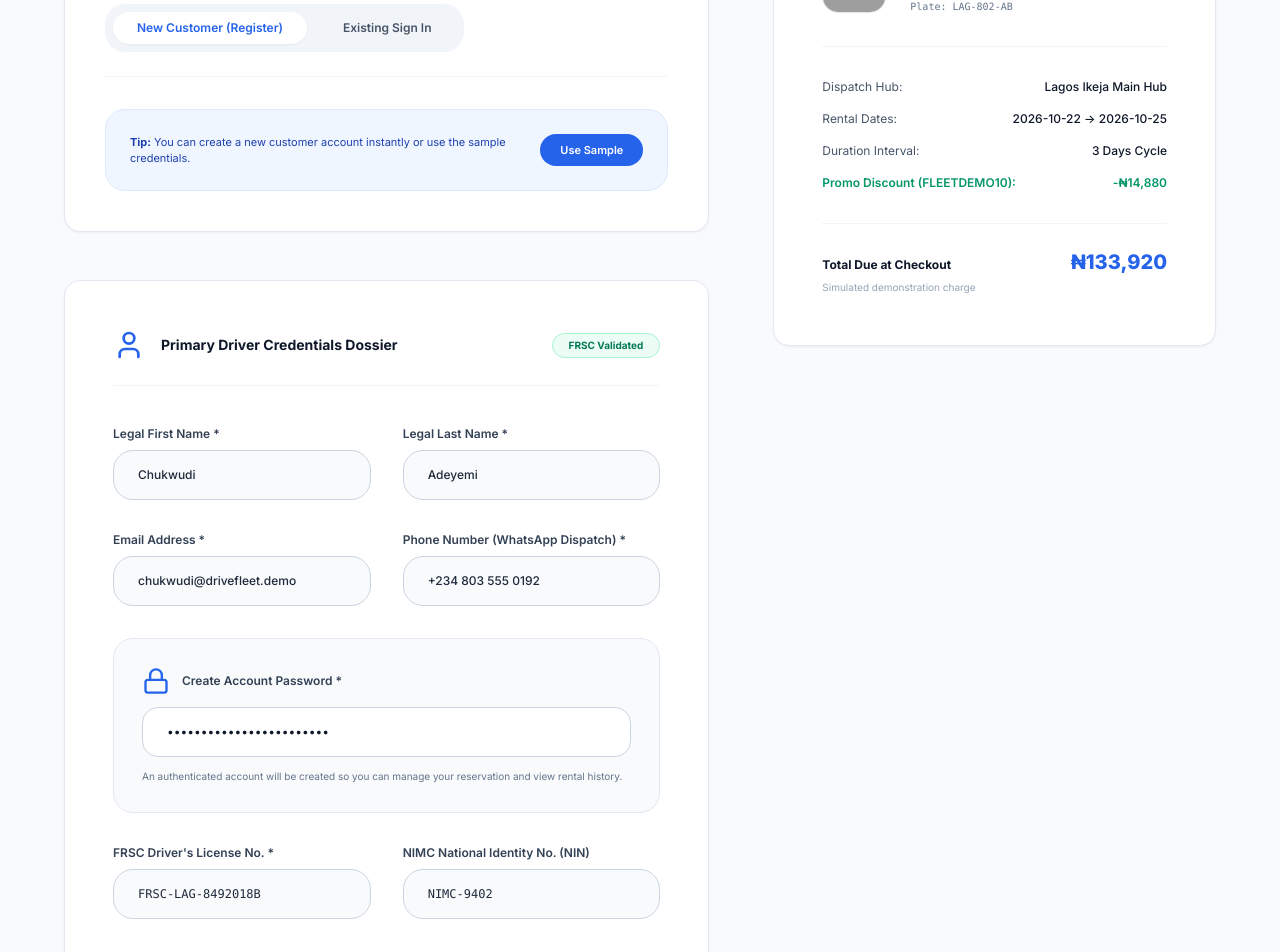
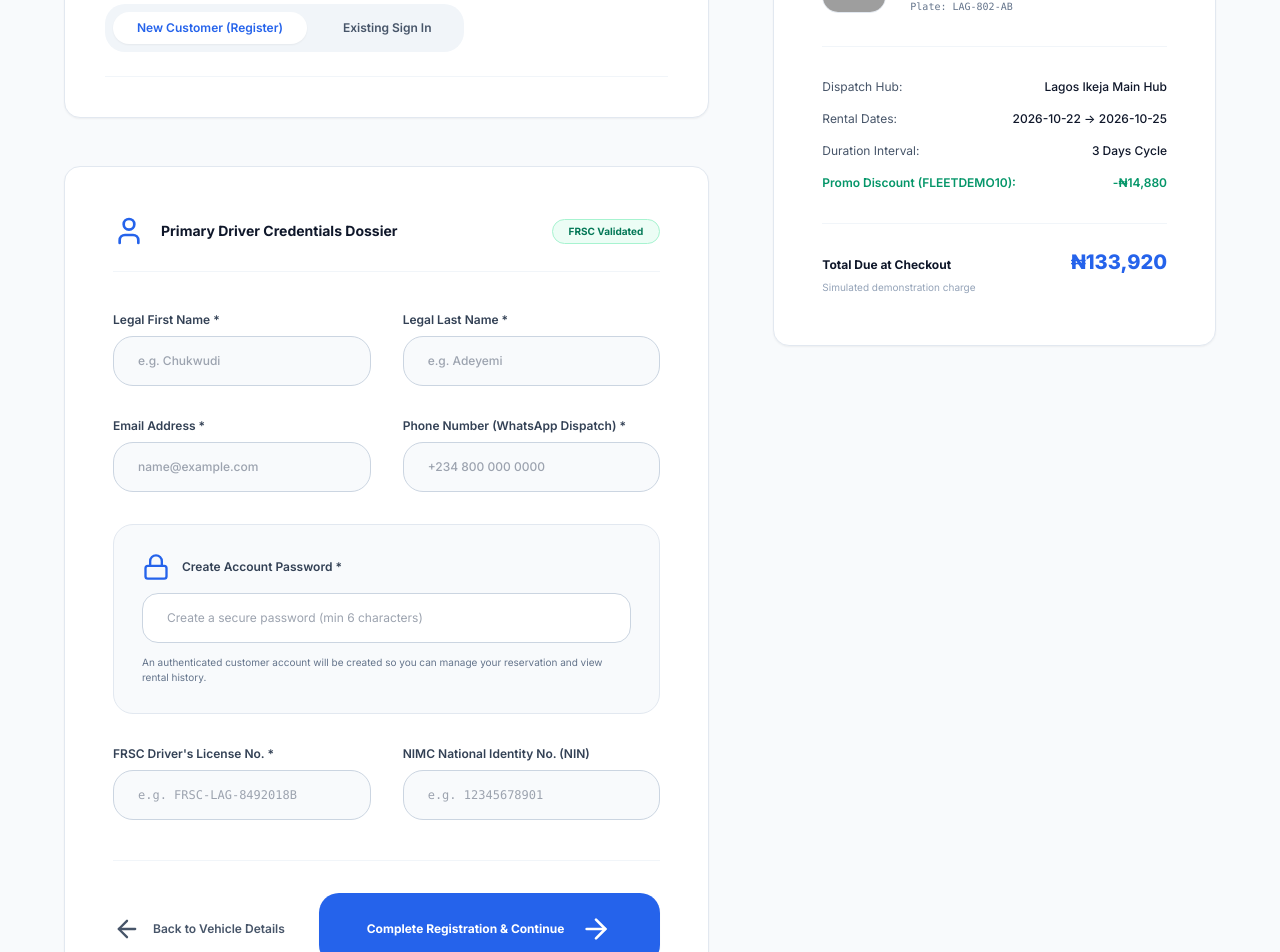
Before and after one commit to officialchrisdigital/DriveFleet, a React (Vite) app: page /book/1 in a window 1280 px wide. Shown: the part 440-1392 px from the top of the page. Built offline with nearby package versions, Linux system fonts and the light colour scheme; grey boxes are pictures that could not be loaded.

Commit message:
fix(booking): dynamic auth inputs on booking wizard, sync profile picture on sign in, and remove demo sample credentials

```diff
--- a/src/contexts/AuthContext.tsx
+++ b/src/contexts/AuthContext.tsx
@@ -73,6 +73,11 @@ export const DEFAULT_CREDENTIALS = {
       phone: '+234 803 555 0192',
       active: true,
       preferredBranchId: 'b0000000-0000-0000-0000-000000000001',
+      avatarUrl: 'https://images.unsplash.com/photo-1507003211169-0a1dd7228f2d?auto=format&fit=crop&q=80&w=400',
+      renterDetails: {
+        licenseNumber: 'FRSC-LAG-8492018B',
+        nationalId: 'NIMC-9402',
+      },
       createdAt: '2026-03-01T08:00:00Z',
     },
   },
@@ -163,6 +168,9 @@ export function AuthProvider({ children }: { children: ReactNode }) {
       );
       if (match) {
         matchedUser = { ...match.user };
+        if (match.renterDetails) {
+          matchedUser.renterDetails = match.renterDetails;
+        }
       }
     }
 
@@ -177,6 +185,23 @@ export function AuthProvider({ children }: { children: ReactNode }) {
         error: 'Access denied: This portal is reserved for DriveFleet operations personnel. Customers please use the main sign in.',
       };
     }
+
+    // Merge persistent customer CRM details if available
+    try {
+      const crmData = localStorage.getItem('drivefleet_operations_customers');
+      if (crmData) {
+        const crmList = JSON.parse(crmData);
+        const matchCrm = crmList.find((c: any) => c.email?.toLowerCase() === cleanEmail);
+        if (matchCrm) {
+          if (matchCrm.avatarUrl && !matchedUser.avatarUrl) {
+            matchedUser.avatarUrl = matchCrm.avatarUrl;
+          }
+          if (matchCrm.renterDetails && !matchedUser.renterDetails) {
+            matchedUser.renterDetails = matchCrm.renterDetails;
+          }
+        }
+      }
+    } catch {}
 
     // Merge persistent user overrides (such as custom avatarUrl)
     const overrides = getUserOverrides();
@@ -223,6 +248,7 @@ export function AuthProvider({ children }: { children: ReactNode }) {
       firstName: data.firstName.trim(),
       lastName: data.lastName.trim(),
       phone: data.phone.trim(),
+      renterDetails: data.renterDetails,
       active: true,
       createdAt: new Date().toISOString(),
     };
--- a/src/lib/types.ts
+++ b/src/lib/types.ts
@@ -21,6 +21,7 @@ export interface User {
   active: boolean;
   preferredBranchId?: string;
   avatarUrl?: string;
+  renterDetails?: RenterDetails;
   createdAt: string;
   updatedAt?: string;
 }
--- a/src/pages/auth/LoginPage.tsx
+++ b/src/pages/auth/LoginPage.tsx
@@ -80,7 +80,7 @@ export function LoginPage() {
               required
               value={email}
               onChange={(e) => setEmail(e.target.value)}
-              placeholder="chukwudi@drivefleet.demo"
+              placeholder="name@example.com"
               className="w-full bg-slate-50 border border-slate-300 rounded-xl px-3.5 py-2.5 text-sm text-slate-900 focus:outline-none focus:ring-2 focus:ring-blue-600 focus:bg-white transition-all"
             />
           </div>
--- a/src/pages/booking/BookingWizardPage.tsx
+++ b/src/pages/booking/BookingWizardPage.tsx
@@ -3,7 +3,7 @@ import { useParams, useNavigate, useSearchParams, Link } from 'react-router-dom'
 import { DEMO_VEHICLES } from '@/lib/demo-data';
 import { calculateQuote } from '@/lib/pricing-engine';
 import { formatCurrency } from '@/lib/formatters';
-import { useAuth, DEFAULT_CREDENTIALS } from '@/contexts/AuthContext';
+import { useAuth } from '@/contexts/AuthContext';
 import { getSavedSearchCriteria } from '@/lib/userBookings';
 import {
   Check,
@@ -24,7 +24,7 @@ export function BookingWizardPage() {
   const { vehicleId } = useParams<{ vehicleId: string }>();
   const [searchParams] = useSearchParams();
   const navigate = useNavigate();
-  const { user, isAuthenticated, login, register } = useAuth();
+  const { user, isAuthenticated, login, register, logout } = useAuth();
 
   const vehicle = DEMO_VEHICLES.find((v) => v.id === vehicleId) || DEMO_VEHICLES[0];
   const criteria = getSavedSearchCriteria();
@@ -47,26 +47,25 @@ export function BookingWizardPage() {
   const [email, setEmail] = useState('');
   const [phone, setPhone] = useState('');
   const [password, setPassword] = useState('');
-  const [licenseNumber, setLicenseNumber] = useState('FRSC-LAG-8492018B');
-  const [nationalId, setNationalId] = useState('NIMC-9402');
+  const [licenseNumber, setLicenseNumber] = useState('');
+  const [nationalId, setNationalId] = useState('');
 
   const [authError, setAuthError] = useState<string | null>(null);
   const [submitting, setSubmitting] = useState(false);
 
-  // Sync state if user is already authenticated
+  // Sync state if user is already authenticated or logs in
   useEffect(() => {
     if (user) {
       setFirstName(user.firstName || '');
       setLastName(user.lastName || '');
       setEmail(user.email || '');
       setPhone(user.phone || '');
-    } else {
-      // Default placeholder values for smooth demo experience
-      setFirstName('Chukwudi');
-      setLastName('Adeyemi');
-      setEmail('chukwudi@drivefleet.demo');
-      setPhone('+234 803 555 0192');
-      setPassword('Customer@DriveFleet2026!');
+      if (user.renterDetails?.licenseNumber) {
+        setLicenseNumber(user.renterDetails.licenseNumber);
+      }
+      if (user.renterDetails?.nationalId) {
+        setNationalId(user.renterDetails.nationalId);
+      }
     }
   }, [user]);
 
@@ -88,23 +87,33 @@ export function BookingWizardPage() {
     },
   });
 
+  const handleSignIn = async (e: React.FormEvent) => {
+    e.preventDefault();
+    setAuthError(null);
+    setSubmitting(true);
+
+    try {
+      const res = await login(email, password, 'customer');
+      if (!res.success) {
+        setAuthError(res.error || 'Failed to sign in. Please verify your credentials.');
+      } else {
+        setPassword('');
+      }
+    } catch {
+      setAuthError('An error occurred during verification.');
+    } finally {
+      setSubmitting(false);
+    }
+  };
+
   const handleContinue = async (e: React.FormEvent) => {
     e.preventDefault();
     setAuthError(null);
 
-    // If not authenticated, authenticate in-line
+    // If not authenticated, authenticate in-line via register
     if (!isAuthenticated) {
       setSubmitting(true);
       try {
-        if (authMode === 'login') {
-          const res = await login(email, password, 'customer');
-          if (!res.success) {
-            setAuthError(res.error || 'Failed to sign in. Please verify your credentials.');
-            setSubmitting(false);
-            return;
-          }
-        } else {
-          // Register
         if (!password || password.length < 6) {
           setAuthError('Please enter a password with at least 6 characters.');
           setSubmitting(false);
@@ -125,7 +134,6 @@ export function BookingWizardPage() {
           setAuthError(res.error || 'Failed to register account.');
           setSubmitting(false);
           return;
-          }
         }
       } catch {
         setAuthError('An error occurred during verification.');
@@ -158,13 +166,6 @@ export function BookingWizardPage() {
     );
 
     navigate('/checkout');
-  };
-
-  const handleFillDemoCustomer = () => {
-    setEmail(DEFAULT_CREDENTIALS.customer.email);
-    setPassword(DEFAULT_CREDENTIALS.customer.password);
-    setAuthMode('login');
-    setAuthError(null);
   };
 
   return (
@@ -211,28 +212,47 @@ export function BookingWizardPage() {
         <div className="lg:col-span-7 space-y-6">
           {/* Account status / In-line registration banner */}
           {isAuthenticated ? (
-            <div className="bg-emerald-50 border border-emerald-200 rounded-2xl p-4 flex items-center justify-between text-xs text-emerald-900 shadow-sm">
+            <div className="bg-emerald-50 border border-emerald-200 rounded-2xl p-4 flex flex-col sm:flex-row sm:items-center justify-between gap-3 text-xs text-emerald-900 shadow-sm">
               <div className="flex items-center gap-3">
-                <div className="w-8 h-8 rounded-full bg-emerald-600 text-white flex items-center justify-center font-bold text-xs">
-                  {user?.firstName?.[0] || 'C'}
+                <div className="w-10 h-10 rounded-full bg-emerald-600 text-white flex items-center justify-center font-bold text-sm overflow-hidden shrink-0 border border-emerald-300">
+                  {user?.avatarUrl ? (
+                    <img src={user.avatarUrl} alt={user.firstName} className="w-full h-full object-cover" />
+                  ) : (
+                    user?.firstName?.[0] || 'C'
+                  )}
                 </div>
                 <div>
-                  <div className="font-bold text-emerald-950">
+                  <div className="font-bold text-emerald-950 text-sm">
                     Signed in as {user?.firstName} {user?.lastName}
                   </div>
-                  <div className="text-emerald-700 text-[11px] font-mono">{user?.email}</div>
+                  <div className="text-emerald-700 text-xs font-mono">{user?.email}</div>
                 </div>
               </div>
+              <div className="flex items-center gap-2 self-end sm:self-center">
                 <span className="bg-emerald-600 text-white font-semibold text-[10px] uppercase px-2.5 py-1 rounded-full">
                   Verified Customer
                 </span>
+                <button
+                  type="button"
+                  onClick={logout}
+                  className="text-xs text-slate-600 hover:text-red-600 underline font-medium ml-2"
+                >
+                  Sign Out
+                </button>
+              </div>
             </div>
           ) : (
             <div className="bg-white rounded-2xl border border-slate-200 p-5 shadow-sm space-y-4">
               <div className="flex items-center justify-between flex-wrap gap-2 pb-3 border-b border-slate-100">
                 <div className="flex items-center gap-2">
+                  {authMode === 'login' ? (
+                    <LogIn className="w-4 h-4 text-blue-600" />
+                  ) : (
                     <UserPlus className="w-4 h-4 text-blue-600" />
-                  <span className="text-sm font-bold text-slate-900">Customer Identity & Account</span>
+                  )}
+                  <span className="text-sm font-bold text-slate-900">
+                    {authMode === 'login' ? 'Customer Sign In' : 'New Customer Registration'}
+                  </span>
                 </div>
                 <div className="flex gap-1.5 bg-slate-100 p-1 rounded-xl text-xs font-semibold">
                   <button
@@ -266,30 +286,83 @@ export function BookingWizardPage() {
                 </div>
               </div>
 
-              {/* Sample credentials hint */}
-              <div className="bg-blue-50 border border-blue-100 rounded-xl p-3 text-xs text-blue-800 flex items-center justify-between gap-3">
-                <div className="text-[11px]">
-                  <strong>Tip:</strong> You can create a new customer account instantly or use the sample credentials.
-                </div>
-                <button
-                  type="button"
-                  onClick={handleFillDemoCustomer}
-                  className="shrink-0 bg-blue-600 hover:bg-blue-700 text-white font-semibold text-[11px] px-2.5 py-1 rounded-lg transition-colors"
-                >
-                  Use Sample
-                </button>
-              </div>
-
               {authError && (
                 <div className="bg-red-50 border border-red-200 rounded-xl p-3 text-xs text-red-700 flex items-start gap-2">
                   <AlertCircle className="w-4 h-4 text-red-600 shrink-0 mt-0.5" />
                   <span>{authError}</span>
                 </div>
               )}
+
+              {/* If authMode === 'login', render dedicated Sign In inputs */}
+              {authMode === 'login' && (
+                <form onSubmit={handleSignIn} className="space-y-4 pt-1">
+                  <p className="text-xs text-slate-600">
+                    Sign in with your registered customer account to automatically load your driver credentials and profile.
+                  </p>
+
+                  <div className="space-y-3">
+                    <div>
+                      <label className="block text-xs font-semibold text-slate-700 mb-1">Email Address *</label>
+                      <input
+                        type="email"
+                        required
+                        value={email}
+                        onChange={(e) => setEmail(e.target.value)}
+                        placeholder="name@example.com"
+                        className="w-full bg-slate-50 border border-slate-300 rounded-xl px-3.5 py-2.5 text-xs font-medium text-slate-800 focus:outline-none focus:ring-2 focus:ring-blue-600 focus:bg-white transition-all"
+                      />
+                    </div>
+
+                    <div>
+                      <div className="flex items-center justify-between mb-1">
+                        <label className="text-xs font-semibold text-slate-700">Account Password *</label>
+                        <Link
+                          to="/forgot-password"
+                          target="_blank"
+                          className="text-[11px] text-blue-600 hover:underline"
+                        >
+                          Forgot password?
+                        </Link>
+                      </div>
+                      <input
+                        type="password"
+                        required
+                        value={password}
+                        onChange={(e) => setPassword(e.target.value)}
+                        placeholder="Enter your account password"
+                        className="w-full bg-slate-50 border border-slate-300 rounded-xl px-3.5 py-2.5 text-xs font-medium text-slate-800 focus:outline-none focus:ring-2 focus:ring-blue-600 focus:bg-white transition-all"
+                      />
+                    </div>
+                  </div>
+
+                  <div className="pt-2 flex items-center justify-between">
+                    <button
+                      type="button"
+                      onClick={() => {
+                        setAuthMode('register');
+                        setAuthError(null);
+                      }}
+                      className="text-xs text-blue-600 hover:underline font-medium"
+                    >
+                      Need an account? Register instead
+                    </button>
+
+                    <button
+                      type="submit"
+                      disabled={submitting}
+                      className="bg-blue-600 hover:bg-blue-700 text-white font-bold py-2.5 px-6 rounded-xl shadow-sm text-xs flex items-center gap-2 transition-colors disabled:opacity-50"
+                    >
+                      <span>{submitting ? 'Signing in...' : 'Sign In to Account'}</span>
+                      <ArrowRight className="w-4 h-4" />
+                    </button>
+                  </div>
+                </form>
+              )}
             </div>
           )}
 
-          {/* Driver Information Card */}
+          {/* If authenticated OR in register mode, show credentials form */}
+          {(isAuthenticated || authMode === 'register') && (
             <form onSubmit={handleContinue} className="bg-white rounded-2xl border border-slate-200 p-6 shadow-sm space-y-5">
               <div className="flex items-center justify-between pb-3 border-b border-slate-100">
                 <h3 className="text-sm font-bold text-slate-900 flex items-center gap-2">
@@ -309,6 +382,7 @@ export function BookingWizardPage() {
                     required
                     value={firstName}
                     onChange={(e) => setFirstName(e.target.value)}
+                    placeholder="e.g. Chukwudi"
                     className="w-full bg-slate-50 border border-slate-300 rounded-xl px-3 py-2 text-xs font-medium text-slate-800 focus:outline-none focus:ring-2 focus:ring-blue-600 focus:bg-white transition-all"
                   />
                 </div>
@@ -320,6 +394,7 @@ export function BookingWizardPage() {
                     required
                     value={lastName}
                     onChange={(e) => setLastName(e.target.value)}
+                    placeholder="e.g. Adeyemi"
                     className="w-full bg-slate-50 border border-slate-300 rounded-xl px-3 py-2 text-xs font-medium text-slate-800 focus:outline-none focus:ring-2 focus:ring-blue-600 focus:bg-white transition-all"
                   />
                 </div>
@@ -331,7 +406,9 @@ export function BookingWizardPage() {
                     required
                     value={email}
                     onChange={(e) => setEmail(e.target.value)}
-                  className="w-full bg-slate-50 border border-slate-300 rounded-xl px-3 py-2 text-xs font-medium text-slate-800 focus:outline-none focus:ring-2 focus:ring-blue-600 focus:bg-white transition-all"
+                    placeholder="name@example.com"
+                    disabled={isAuthenticated}
+                    className="w-full bg-slate-50 border border-slate-300 rounded-xl px-3 py-2 text-xs font-medium text-slate-800 focus:outline-none focus:ring-2 focus:ring-blue-600 focus:bg-white transition-all disabled:opacity-75 disabled:cursor-not-allowed"
                   />
                 </div>
 
@@ -342,6 +419,7 @@ export function BookingWizardPage() {
                     required
                     value={phone}
                     onChange={(e) => setPhone(e.target.value)}
+                    placeholder="+234 800 000 0000"
                     className="w-full bg-slate-50 border border-slate-300 rounded-xl px-3 py-2 text-xs font-medium text-slate-800 focus:outline-none focus:ring-2 focus:ring-blue-600 focus:bg-white transition-all"
                   />
                 </div>
@@ -350,20 +428,18 @@ export function BookingWizardPage() {
                   <div className="sm:col-span-2 bg-slate-50 border border-slate-200 rounded-xl p-3.5 space-y-1.5">
                     <label className="block text-xs font-semibold text-slate-700 flex items-center gap-1.5">
                       <Lock className="w-3.5 h-3.5 text-blue-600" />
-                    <span>{authMode === 'login' ? 'Account Password *' : 'Create Account Password *'}</span>
+                      <span>Create Account Password *</span>
                     </label>
                     <input
                       type="password"
                       required
                       value={password}
                       onChange={(e) => setPassword(e.target.value)}
-                    placeholder={authMode === 'login' ? 'Enter your password' : 'Create a secure password (min 6 characters)'}
+                      placeholder="Create a secure password (min 6 characters)"
                       className="w-full bg-white border border-slate-300 rounded-lg px-3 py-2 text-xs text-slate-900 focus:outline-none focus:ring-2 focus:ring-blue-600"
                     />
                     <p className="text-[10px] text-slate-500">
-                    {authMode === 'login'
-                      ? 'Signing in links this reservation directly to your customer account portal.'
-                      : 'An authenticated account will be created so you can manage your reservation and view rental history.'}
+                      An authenticated customer account will be created so you can manage your reservation and view rental history.
                     </p>
                   </div>
                 )}
@@ -375,6 +451,7 @@ export function BookingWizardPage() {
                     required
                     value={licenseNumber}
                     onChange={(e) => setLicenseNumber(e.target.value)}
+                    placeholder="e.g. FRSC-LAG-8492018B"
                     className="w-full bg-slate-50 border border-slate-300 rounded-xl px-3 py-2 text-xs font-mono font-medium text-slate-800 focus:outline-none focus:ring-2 focus:ring-blue-600 focus:bg-white transition-all"
                   />
                 </div>
@@ -385,6 +462,7 @@ export function BookingWizardPage() {
                     type="text"
                     value={nationalId}
                     onChange={(e) => setNationalId(e.target.value)}
+                    placeholder="e.g. 12345678901"
                     className="w-full bg-slate-50 border border-slate-300 rounded-xl px-3 py-2 text-xs font-mono font-medium text-slate-800 focus:outline-none focus:ring-2 focus:ring-blue-600 focus:bg-white transition-all"
                   />
                 </div>
@@ -405,11 +483,18 @@ export function BookingWizardPage() {
                   disabled={submitting}
                   className="bg-blue-600 hover:bg-blue-700 text-white font-bold py-2.5 px-6 rounded-xl shadow-sm text-xs flex items-center gap-2 transition-colors disabled:opacity-50"
                 >
-                <span>{submitting ? 'Authenticating...' : 'Continue to Simulated Checkout'}</span>
+                  <span>
+                    {submitting
+                      ? 'Authenticating...'
+                      : isAuthenticated
+                      ? 'Continue to Simulated Checkout'
+                      : 'Complete Registration & Continue'}
+                  </span>
                   <ArrowRight className="w-4 h-4" />
                 </button>
               </div>
             </form>
+          )}
         </div>
 
         {/* Right Sticky Summary (5 cols) */}
```
Lines whose indentation alone changed are shown as unchanged.
